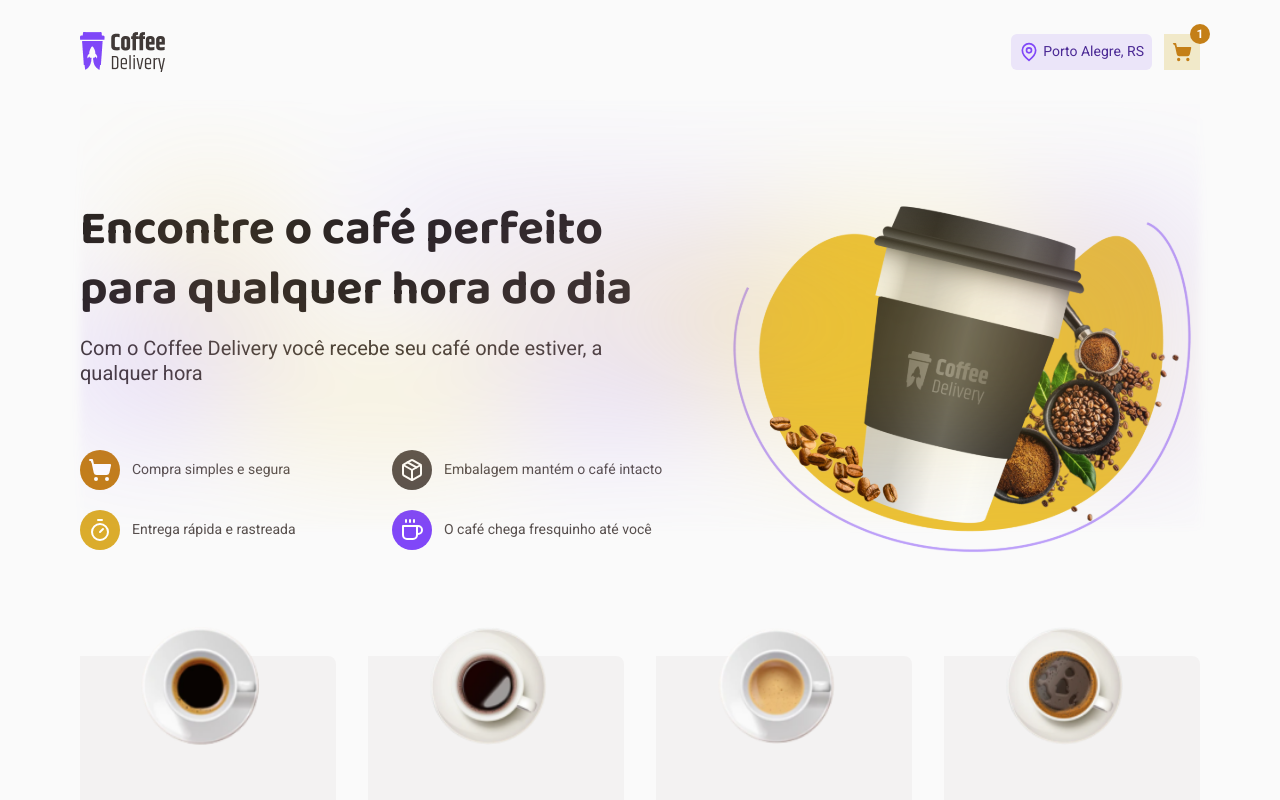
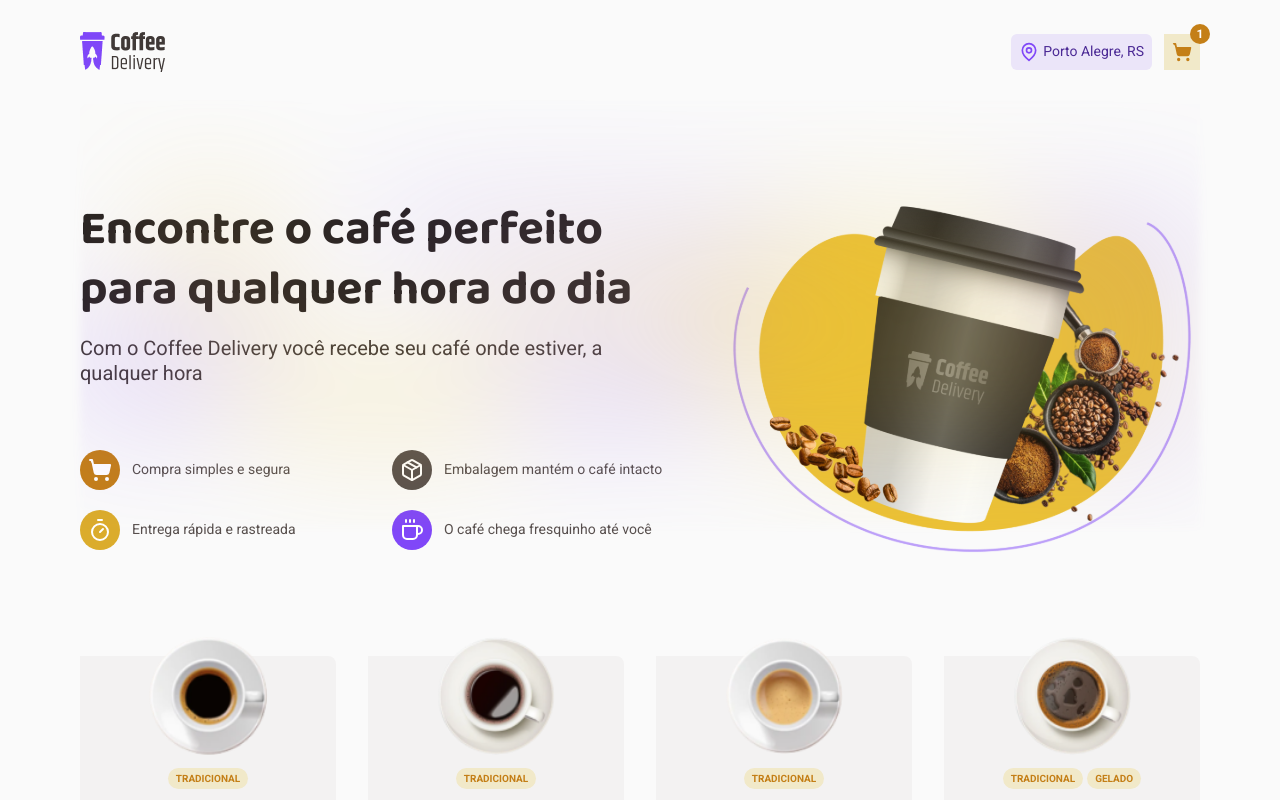
Before and after one commit to RenanFachin/RS_CoffeeDelivery, a Next.js app: page / in a window 1280 px wide. Shown: the top 800 px of the page. Built offline with nearby package versions, Linux system fonts and the light colour scheme.

Commit message:
refactor: Ajuste na centralização das imagens

```diff
--- a/src/app/(web)/page.tsx
+++ b/src/app/(web)/page.tsx
@@ -81,7 +81,7 @@ export default function Home() {
 
       <main className="grid grid-cols-4 gap-8">
         {coffees.map((coffee) => {
-          return <Card key={coffee.id} image={coffee.image} />
+          return <Card key={coffee.id} coffee={coffee} />
         })}
       </main>
     </div>
--- a/src/components/card.tsx
+++ b/src/components/card.tsx
@@ -1,20 +1,40 @@
 import Image from 'next/image'
 
 interface CardProps {
-  image: string
+  coffee: {
+    // id: string
+    // title: string
+    // description: string
+    tags: string[]
+    // price: number
+    image: string
+  }
 }
 
-export function Card({ image }: CardProps) {
+export function Card({ coffee }: CardProps) {
   return (
-    <div className="bg-base-card relative rounded-tr-lg rounded-bl-4xl px-6 pb-5 min-w-[256px] min-h-[310px]">
+    <div className="bg-base-card rounded-tr-lg rounded-bl-4xl px-6 pb-5 min-w-[256px] min-h-[310px] flex flex-col text-center">
       <Image
-        src={image}
+        src={coffee.image}
         alt=""
         width={120}
         height={120}
-        className="absolute top-0 -translate-y-1/4 translate-x-1/2 left-0"
+        className="-mt-5 self-center"
         quality={100}
       />
+
+      <div className="mt-3 flex items-center gap-1 justify-center">
+        {coffee.tags.map((coffeeTag) => {
+          return (
+            <span
+              key={coffeeTag}
+              className="bg-yellow-100 text-yellow-900 rounded-full uppercase text-xxs px-2 py-1 font-bold"
+            >
+              {coffeeTag}
+            </span>
+          )
+        })}
+      </div>
     </div>
   )
 }
--- a/tailwind.config.ts
+++ b/tailwind.config.ts
@@ -39,6 +39,9 @@ const config: Config = {
       borderRadius: {
         '4xl': '2rem',
       },
+      fontSize: {
+        xxs: ['10px', '13px'],
+      },
     },
   },
   plugins: [],
```
